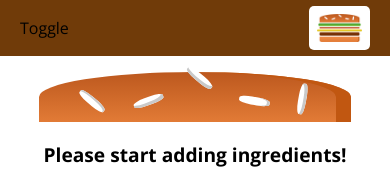
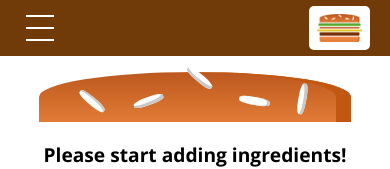
Before and after one commit to ruan65/burger_builder, a React app: page / in a window 390 px wide. Shown: the top 169 px of the page. Built offline with nearby package versions, Linux system fonts and the light colour scheme.

Commit message:
hamburger

```diff
--- a/src/components/Burger/OrderSummary/OrderSummary.js
+++ b/src/components/Burger/OrderSummary/OrderSummary.js
@@ -1,29 +1,38 @@
-import React from 'react'
+import React, { Component } from 'react'
 import Aux from '../../../hoc/Aux'
 import CustomButton from '../../UI/Button/CustomButton'
 
-const orderSummary = ( props ) => {
+class OrderSummary extends Component {
 
-  const ingredientsSummary = Object.keys( props.ingredients )
+  componentWillUpdate() {
+    console.log("OrderSummary will update")
+  }
+
+  render() {
+
+    const ingredientsSummary = Object.keys( this.props.ingredients )
       .map( ingr => {
         return <li key={'summary' + ingr}>
           <span style={{textTransform: 'capitalize'}}>
-            {ingr}: {props.ingredients[ingr]}
+            {ingr}: {this.props.ingredients[ingr]}
           </span>
         </li>
       } )
 
-  return <Aux>
+    return (
+      <Aux>
         <h3>Your Order</h3>
         <p>A delicious burger with the following ingredients:</p>
         <ul>
           {ingredientsSummary}
         </ul>
-    <h4><u>Total: {props.totalPrice.toFixed(2)}$</u></h4>
+        <h4><u>Total: {this.props.totalPrice.toFixed(2)}$</u></h4>
         <p>Continue to checkout?</p>
-    <CustomButton clicked={props.cancel} btnType={'Danger'}>CANCEL</CustomButton>
-    <CustomButton clicked={props.continue} btnType={'Success'}>CONTINUE</CustomButton>
+        <CustomButton clicked={this.props.cancel} btnType={'Danger'}>CANCEL</CustomButton>
+        <CustomButton clicked={this.props.continue} btnType={'Success'}>CONTINUE</CustomButton>
       </Aux>
+    )
+  }
 }
 
-export default orderSummary
+export default OrderSummary
--- a/src/components/Navigation/SideDrawer/DrawerToggle/DrawerToggle.css
+++ b/src/components/Navigation/SideDrawer/DrawerToggle/DrawerToggle.css
@@ -0,0 +1,23 @@
+.DrawerToggle {
+  width: 40px;
+  height: 100%;
+  display: flex;
+  flex-flow: column;
+  justify-content: space-around;
+  align-items: center;
+  padding: 10px 0;
+  box-sizing: border-box;
+  cursor: pointer;
+}
+
+.DrawerToggle div {
+  width: 70%;
+  height: 2px;
+  background-color: white;
+}
+
+@media (min-width: 500px) {
+  .DrawerToggle {
+    display: none;
+  }
+}
--- a/src/components/Navigation/SideDrawer/DrawerToggle/DrawerToggle.js
+++ b/src/components/Navigation/SideDrawer/DrawerToggle/DrawerToggle.js
@@ -1,7 +1,12 @@
 import React from 'react'
+import classes from './DrawerToggle.css'
 
 const drawerToggle = (props) => (
-  <div onClick={props.clicked}>Toggle</div>
+  <div onClick={props.clicked} className={classes.DrawerToggle}>
+    <div></div>
+    <div></div>
+    <div></div>
+  </div>
 )
 
 export default drawerToggle
--- a/src/components/UI/Modal/Modal.js
+++ b/src/components/UI/Modal/Modal.js
@@ -1,22 +1,35 @@
-import React from 'react'
+import React, { Component } from 'react'
 import classes from './Modal.css'
 import Aux from '../../../hoc/Aux'
 import Backdrop from '../../UI/Backdrop/Backdrop'
 
-const modal = ( props ) =>
+class Modal extends Component {
+
+  shouldComponentUpdate(nextProps, nextState) {
+    return this.props.show !== nextProps.show
+  }
+
+  componentWillUpdate() {
+    console.log('The modal will update!!!!')
+  }
+
+  render() {
+    return (
       <Aux>
-    <Backdrop show={props.show} clicked={props.modalClosed}/>
+        <Backdrop show={this.props.show} clicked={this.props.modalClosed}/>
         <div className={classes.Modal}
              style={
                {
-             transform: props.show ? 'translateY(0)' : 'translateY(-100vh)',
-             opacity: props.show ? .75 : 0
+                 transform: this.props.show ? 'translateY(0)' : 'translateY(-100vh)',
+                 opacity: this.props.show ? .75 : 0
                }
              }
         >
-      {props.children}
+          {this.props.children}
         </div>
       </Aux>
+    )
+  }
+}
 
-
-export default modal
+export default Modal
```
Lines whose indentation alone changed are shown as unchanged.
